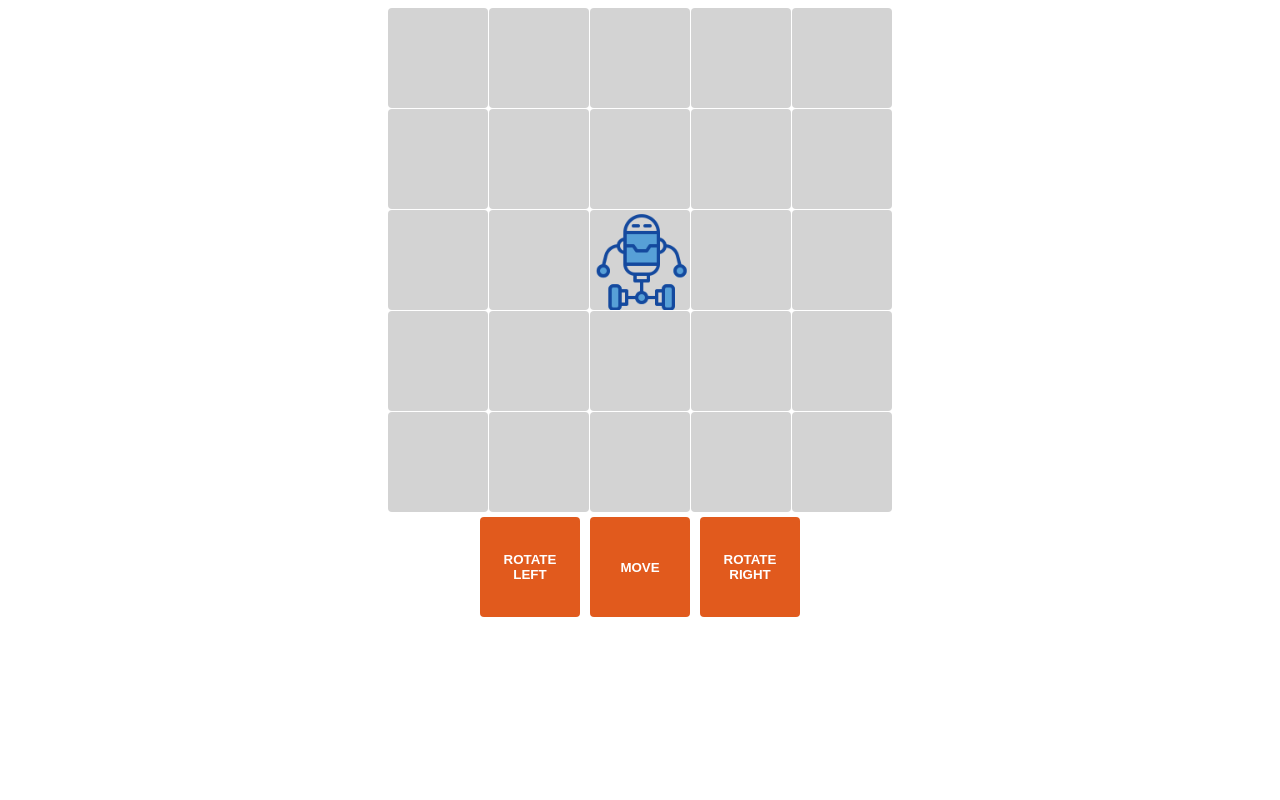
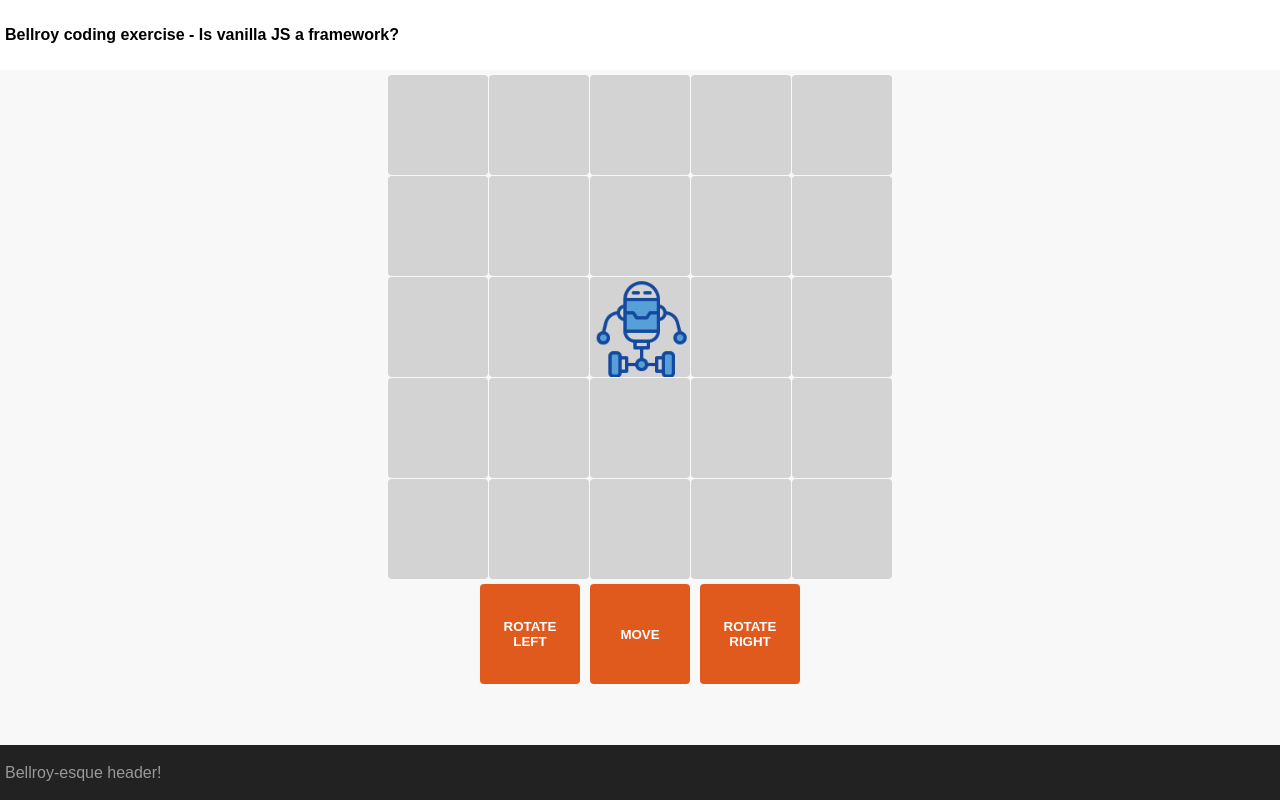
Before and after one commit to mexicanrobot/br-tka, a plain HTML site: page index.html in a window 1280 px wide. Drawn offline with Linux system fonts and the light colour scheme.

Commit message:
Add header and footer, some styling

```diff
--- a/index.html
+++ b/index.html
@@ -3,6 +3,9 @@
         <link rel="stylesheet" href="style.css">
     </head>
     <body>
+        <header id="header">
+            Bellroy coding exercise - Is vanilla JS a framework?
+        </header>
         <section class="robot-grid-container">
             <article class="grid"></article>
             <article class="controls">
@@ -12,6 +15,7 @@
 
             </article>
         </section>
+        <footer id="footer">Bellroy-esque header!</footer>
     </body>
     <script src="script.js"></script>
 </html>
--- a/style.css
+++ b/style.css
@@ -1,6 +1,34 @@
+body {
+    margin: 0;
+    font-family: sans-serif;
+    background-color: #f8f8f8;
+}
+
 .robot-grid-container {
     display: flex;
     flex-direction: column;
+    align-items: center;
+    padding: 5px;
+}
+
+#header {
+    display: flex;
+    height: 60px;
+    align-items: center;
+    font-weight: bold;
+    padding: 5px;
+    background-color: #fff;
+}
+
+#footer {
+    background-color: #222;
+    width: 100%;
+    height: 45px;
+    position:fixed;
+    bottom: 0px;
+    padding: 5px;
+    color: #999;
+    display: flex;
     align-items: center;
 }
 
@@ -32,7 +60,6 @@
     color: #fff;
     font-weight: bold;
     text-transform: uppercase;
-    font-family: sans-serif;
     background-color: #E15A1D;
     border-radius: 4px;
     border: none;
```
